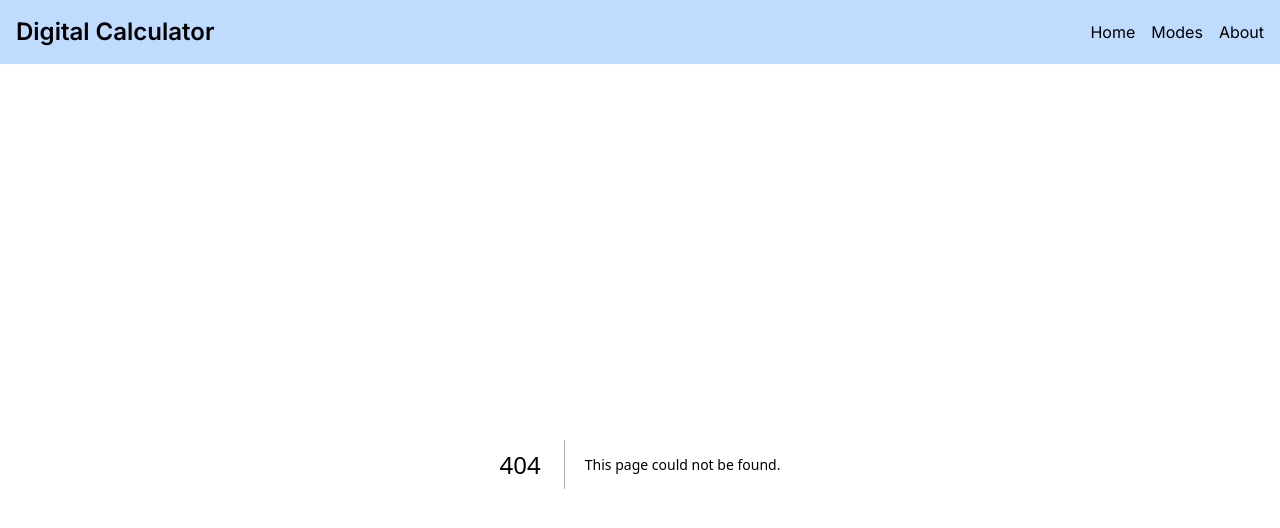
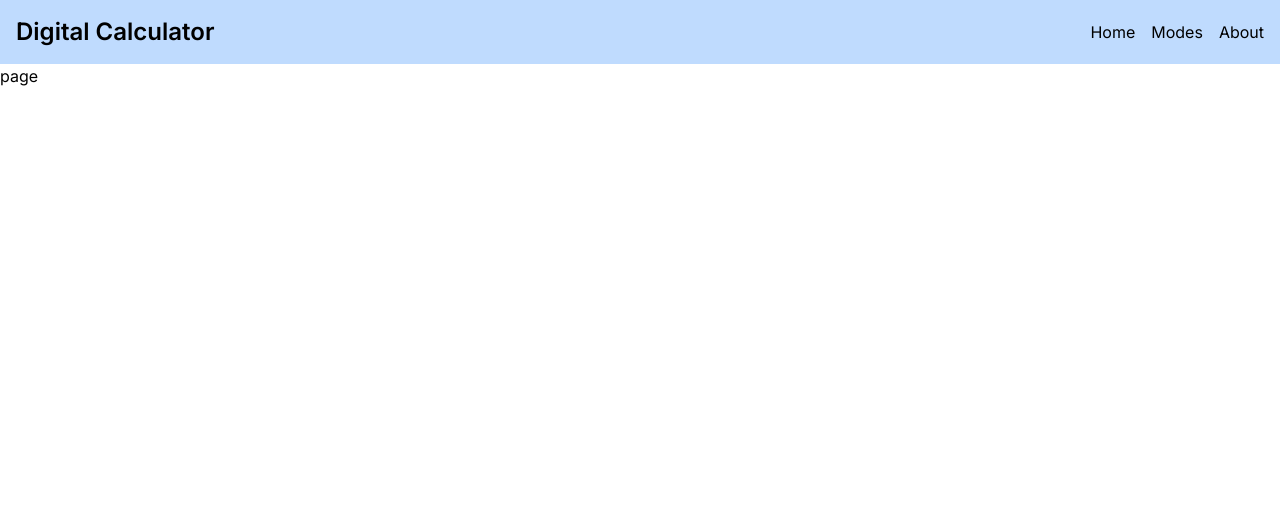
Before and after one commit to adityach0uhan/DigitalElectronicsConverter, a Next.js app: page /Binary in a window 1280 px wide. Before the commit this address had no page. Shown: the top 528 px of the page. Built offline with nearby package versions, Linux system fonts and the light colour scheme.

Commit message:
initialized all operation

```diff
--- /dev/null
+++ b/app/Binary/page.js
@@ -0,0 +1,9 @@
+import React from 'react'
+
+const page = () => {
+  return (
+    <div>page</div>
+  )
+}
+
+export default page
--- /dev/null
+++ b/app/Decimal/page.js
@@ -0,0 +1,9 @@
+import React from 'react'
+
+const page = () => {
+  return (
+    <div>page</div>
+  )
+}
+
+export default page
--- /dev/null
+++ b/app/Hexadecimal/page.js
@@ -0,0 +1,9 @@
+import React from 'react'
+
+const page = () => {
+  return (
+    <div>page</div>
+  )
+}
+
+export default page
--- /dev/null
+++ b/app/Octal/page.js
@@ -0,0 +1,9 @@
+import React from 'react'
+
+const page = () => {
+  return (
+    <div>page</div>
+  )
+}
+
+export default page
--- a/app/page.js
+++ b/app/page.js
@@ -1,11 +1,16 @@
-// import numberSystemsData from '../public/numberSystem.js';
+import React from 'react';
+import numberSystemsData from '../public/numberSystem.js';
 export default function Home() {
-  // console.log(numberSystemsData)
+
   return (
     <>
 
-      <div>
-        hfajdh
+      <div className="h-full w-full bg-blue-200 my-5 flex ">
+
+        {numberSystemsData.number_systems.map((item) => {
+          <div><p>{item.name}</p></div>
+        })}
+
       </div>
     </>
 
```
